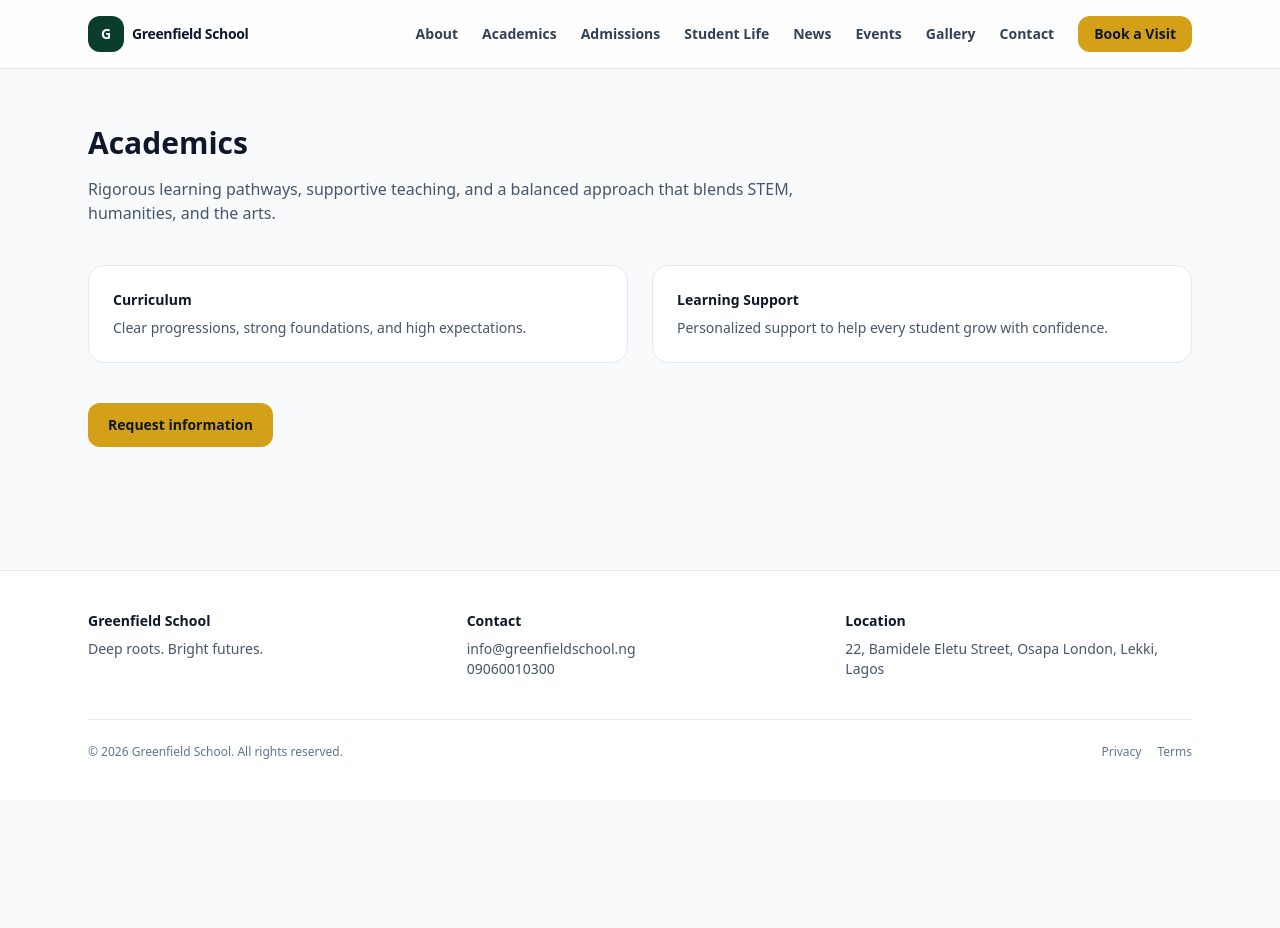
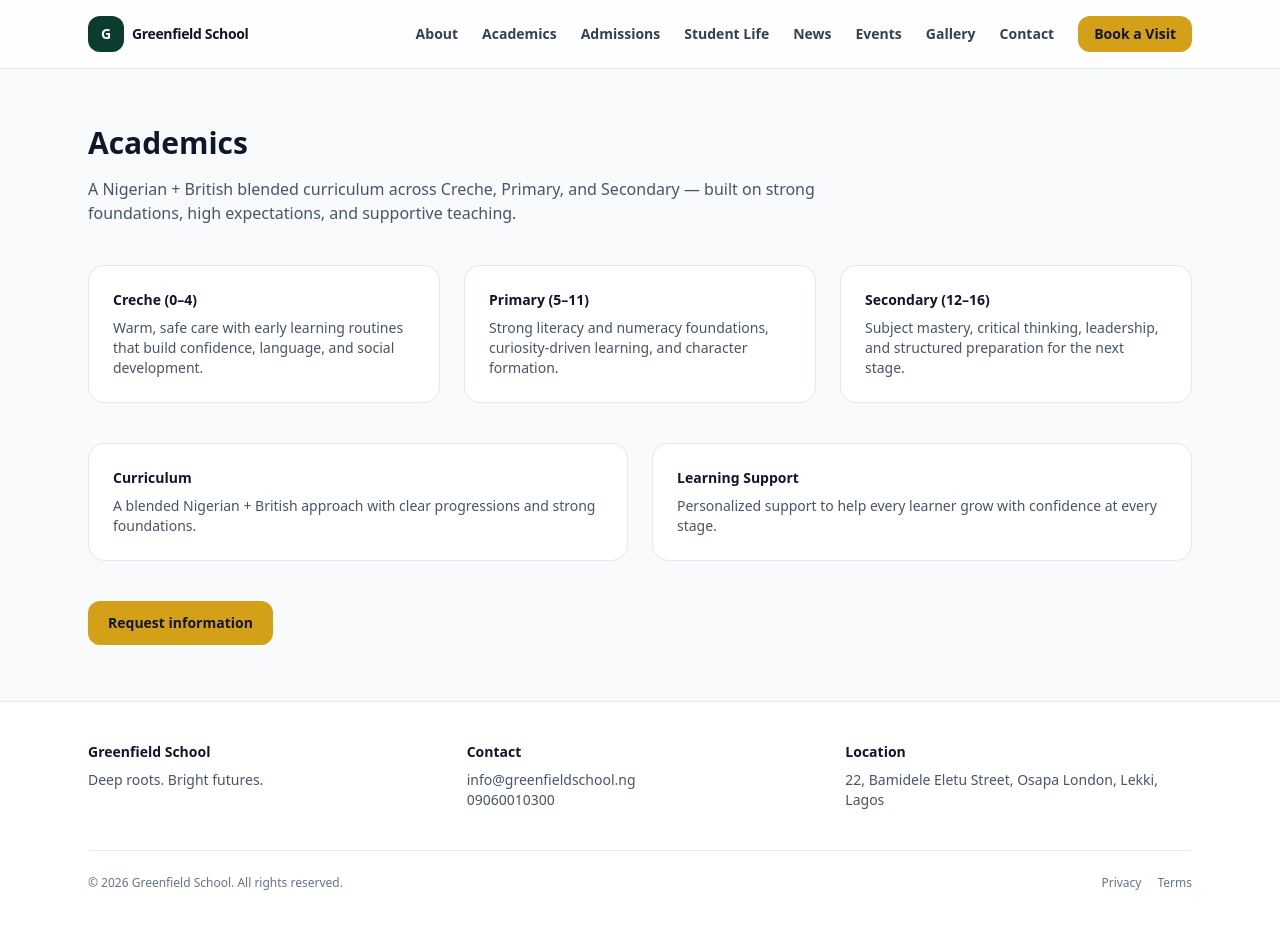
Before and after one commit to greenfieldschool/Greenfield, a Next.js app: page /academics in a window 1280 px wide. Shown: the top 928 px of the page. Before the commit the page ends 800 px from the top, so only its background shows below. Built offline with nearby package versions, Linux system fonts and the light colour scheme.

Commit message:
Update homepage/site copy, hero rotator, and persist enquiries

```diff
--- a/src/app/about/page.tsx
+++ b/src/app/about/page.tsx
@@ -6,8 +6,8 @@ export default function AboutPage() {
       <div className="max-w-3xl">
         <h1 className="text-3xl font-semibold text-slate-900">About Greenfield</h1>
         <p className="mt-4 text-slate-600">
-          Greenfield School is built on academic excellence, character development, and a supportive
-          community.
+          Greenfield School serves families across Creche, Primary, and Secondary with a Nigerian + British
+          blended curriculum, strong values, and outstanding care.
         </p>
       </div>
 
@@ -15,7 +15,8 @@ export default function AboutPage() {
         <div className="rounded-2xl border border-slate-200 bg-white p-6">
           <div className="text-sm font-semibold text-slate-900">Mission</div>
           <p className="mt-2 text-sm text-slate-600">
-            To develop confident learners with strong values and global readiness.
+            To develop confident learners with strong values and global readiness from early years to
+            secondary school.
           </p>
         </div>
         <div className="rounded-2xl border border-slate-200 bg-white p-6">
@@ -25,9 +26,9 @@ export default function AboutPage() {
           </p>
         </div>
         <div className="rounded-2xl border border-slate-200 bg-white p-6">
-          <div className="text-sm font-semibold text-slate-900">Community</div>
+          <div className="text-sm font-semibold text-slate-900">Our school</div>
           <p className="mt-2 text-sm text-slate-600">
-            A safe, inclusive environment where students thrive.
+            Creche (0–4), Primary (5–11), and Secondary (12–16) in a safe, inclusive environment.
           </p>
         </div>
       </div>
--- a/src/app/academics/page.tsx
+++ b/src/app/academics/page.tsx
@@ -6,22 +6,44 @@ export default function AcademicsPage() {
       <div className="max-w-3xl">
         <h1 className="text-3xl font-semibold text-slate-900">Academics</h1>
         <p className="mt-4 text-slate-600">
-          Rigorous learning pathways, supportive teaching, and a balanced approach that blends STEM,
-          humanities, and the arts.
+          A Nigerian + British blended curriculum across Creche, Primary, and Secondary — built on strong
+          foundations, high expectations, and supportive teaching.
         </p>
+      </div>
+
+      <div className="mt-10 grid gap-6 lg:grid-cols-3">
+        <div className="rounded-2xl border border-slate-200 bg-white p-6">
+          <div className="text-sm font-semibold text-slate-900">Creche (0–4)</div>
+          <p className="mt-2 text-sm text-slate-600">
+            Warm, safe care with early learning routines that build confidence, language, and social
+            development.
+          </p>
+        </div>
+        <div className="rounded-2xl border border-slate-200 bg-white p-6">
+          <div className="text-sm font-semibold text-slate-900">Primary (5–11)</div>
+          <p className="mt-2 text-sm text-slate-600">
+            Strong literacy and numeracy foundations, curiosity-driven learning, and character formation.
+          </p>
+        </div>
+        <div className="rounded-2xl border border-slate-200 bg-white p-6">
+          <div className="text-sm font-semibold text-slate-900">Secondary (12–16)</div>
+          <p className="mt-2 text-sm text-slate-600">
+            Subject mastery, critical thinking, leadership, and structured preparation for the next stage.
+          </p>
+        </div>
       </div>
 
       <div className="mt-10 grid gap-6 md:grid-cols-2">
         <div className="rounded-2xl border border-slate-200 bg-white p-6">
           <div className="text-sm font-semibold text-slate-900">Curriculum</div>
           <p className="mt-2 text-sm text-slate-600">
-            Clear progressions, strong foundations, and high expectations.
+            A blended Nigerian + British approach with clear progressions and strong foundations.
           </p>
         </div>
         <div className="rounded-2xl border border-slate-200 bg-white p-6">
           <div className="text-sm font-semibold text-slate-900">Learning Support</div>
           <p className="mt-2 text-sm text-slate-600">
-            Personalized support to help every student grow with confidence.
+            Personalized support to help every learner grow with confidence at every stage.
           </p>
         </div>
       </div>
--- a/src/app/admissions/page.tsx
+++ b/src/app/admissions/page.tsx
@@ -15,7 +15,8 @@ export default function AdmissionsPage() {
       <div className="max-w-3xl">
         <h1 className="text-3xl font-semibold text-slate-900">Admissions</h1>
         <p className="mt-4 text-slate-600">
-          A clear, supportive process designed to help families make confident decisions.
+          A clear, supportive process for Creche (0–4), Primary (5–11), and Secondary (12–16) — helping
+          families make confident decisions.
         </p>
       </div>
 
@@ -38,7 +39,8 @@ export default function AdmissionsPage() {
           <div>
             <div className="text-sm font-semibold text-slate-900">Next step</div>
             <p className="mt-3 text-sm text-slate-600">
-              Start by requesting information or booking a visit.
+              Start by requesting information or booking a visit. We’ll guide you to the right entry point
+              for Creche, Primary, or Secondary.
             </p>
             <div className="mt-5 flex flex-wrap gap-3">
               <Link
--- a/src/app/api/inquiries/route.ts
+++ b/src/app/api/inquiries/route.ts
@@ -31,9 +31,27 @@ export async function POST(req: Request) {
 
   const url = process.env.NEXT_PUBLIC_SUPABASE_URL;
   const anonKey = process.env.NEXT_PUBLIC_SUPABASE_ANON_KEY;
+  const serviceRoleKey = process.env.SUPABASE_SERVICE_ROLE_KEY;
 
-  if (url && anonKey) {
-    const supabase = createClient(url, anonKey);
+  if (!url) {
+    return NextResponse.json(
+      { ok: false, error: "Server is missing Supabase configuration." },
+      { status: 500 }
+    );
+  }
+
+  const key = serviceRoleKey ?? anonKey;
+  if (!key) {
+    return NextResponse.json(
+      { ok: false, error: "Server is missing Supabase API key configuration." },
+      { status: 500 }
+    );
+  }
+
+  const supabase = createClient(url, key, {
+    auth: { persistSession: false, autoRefreshToken: false }
+  });
+
   const { error } = await supabase.from("inquiries").insert([
     {
       name,
@@ -45,10 +63,9 @@ export async function POST(req: Request) {
 
   if (error) {
     return NextResponse.json(
-        { ok: true, message: "Submitted. We’ll be in touch soon." },
-        { status: 200 }
+      { ok: false, error: "We could not save your enquiry right now. Please try again." },
+      { status: 500 }
     );
-    }
   }
 
   return NextResponse.json({ ok: true, message: "Submitted. We’ll be in touch soon." }, { status: 200 });
--- a/src/app/page.tsx
+++ b/src/app/page.tsx
@@ -42,15 +42,15 @@ export default function HomePage() {
             <div>
               <div className="inline-flex items-center gap-2 rounded-full border border-white/25 bg-white/10 px-3 py-1 text-xs text-white backdrop-blur">
                 <span className="h-2 w-2 rounded-full bg-brand-green" />
-                A modern learning community
+                Creche • Primary • Secondary
               </div>
               <h1 className="mt-5 text-4xl font-semibold tracking-tight text-white sm:text-5xl">
                 Greenfield School
-                <span className="block text-white/85">Where excellence grows.</span>
+                <span className="block text-white/85">Creche to Secondary — where excellence grows.</span>
               </h1>
               <p className="mt-4 max-w-xl text-base leading-relaxed text-white/80">
-                A clean, world-class academic experience with a focus on character, creativity, and
-                real-world readiness.
+                A Nigerian + British blended curriculum that supports every learner from early years to
+                secondary school with strong foundations, high standards, and outstanding care.
               </p>
               <div className="mt-8 flex flex-wrap gap-3">
                 <Link
@@ -73,16 +73,24 @@ export default function HomePage() {
                 <div className="text-sm/6 opacity-90">Featured</div>
                 <div className="mt-2 text-2xl font-semibold">Discover our programs</div>
                 <p className="mt-2 text-sm/6 opacity-90">
-                  Strong academics, vibrant student life, and a supportive community.
+                  Three stages. One standard of excellence.
                 </p>
                 <div className="mt-5 grid grid-cols-2 gap-3">
                   <div className="rounded-xl bg-white/10 p-4">
-                    <div className="text-xs opacity-80">Focus</div>
-                    <div className="mt-1 font-semibold">STEM + Arts</div>
+                    <div className="text-xs opacity-80">Creche (0–4)</div>
+                    <div className="mt-1 font-semibold">Care + early learning</div>
                   </div>
                   <div className="rounded-xl bg-white/10 p-4">
-                    <div className="text-xs opacity-80">Values</div>
-                    <div className="mt-1 font-semibold">Character</div>
+                    <div className="text-xs opacity-80">Primary (5–11)</div>
+                    <div className="mt-1 font-semibold">Strong foundations</div>
+                  </div>
+                  <div className="rounded-xl bg-white/10 p-4">
+                    <div className="text-xs opacity-80">Secondary (12–16)</div>
+                    <div className="mt-1 font-semibold">Excellence + readiness</div>
+                  </div>
+                  <div className="rounded-xl bg-white/10 p-4">
+                    <div className="text-xs opacity-80">Curriculum</div>
+                    <div className="mt-1 font-semibold">Nigerian + British blend</div>
                   </div>
                 </div>
               </div>
--- a/src/components/inquiry-form.tsx
+++ b/src/components/inquiry-form.tsx
@@ -108,8 +108,7 @@ export function InquiryForm() {
       </button>
 
       <p className="text-xs text-slate-500">
-        If Supabase is configured, your inquiry will be saved. Otherwise it will still submit
-        successfully.
+        Your enquiry will be saved and our team will contact you.
       </p>
     </form>
   );
```
Also changed, not shown: src/app/student-life/page.tsx (+14 -7 lines), 1 other file (tests, documents, lock files or other folders). Lines whose indentation alone changed are shown as unchanged.
